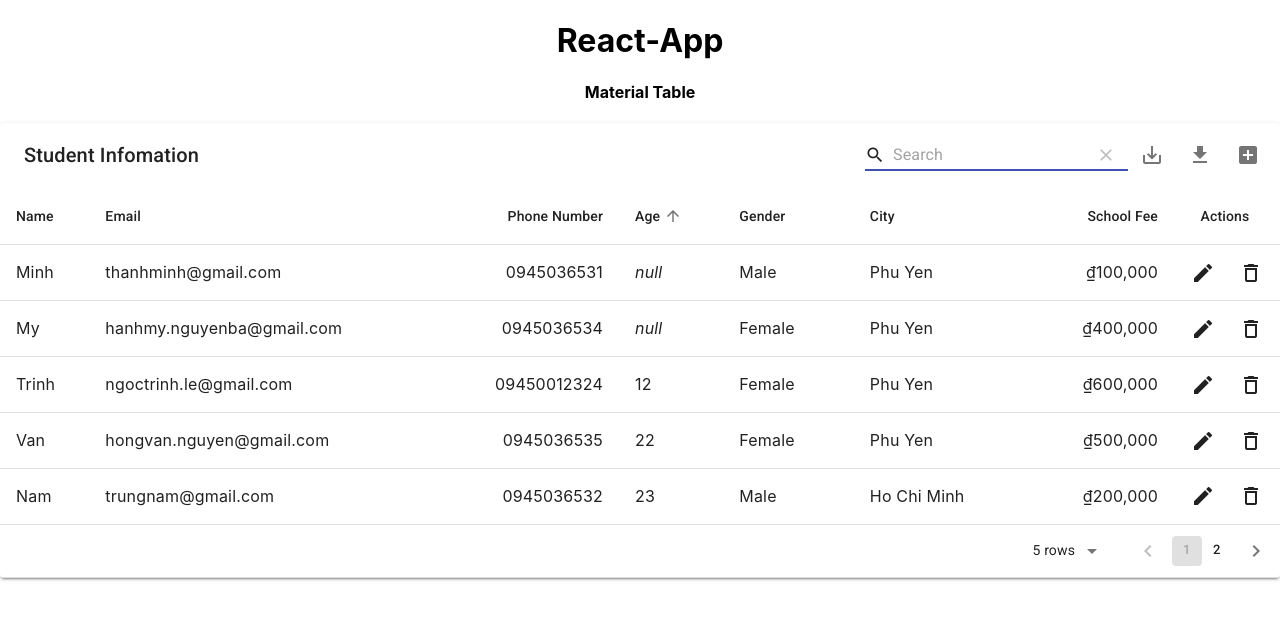
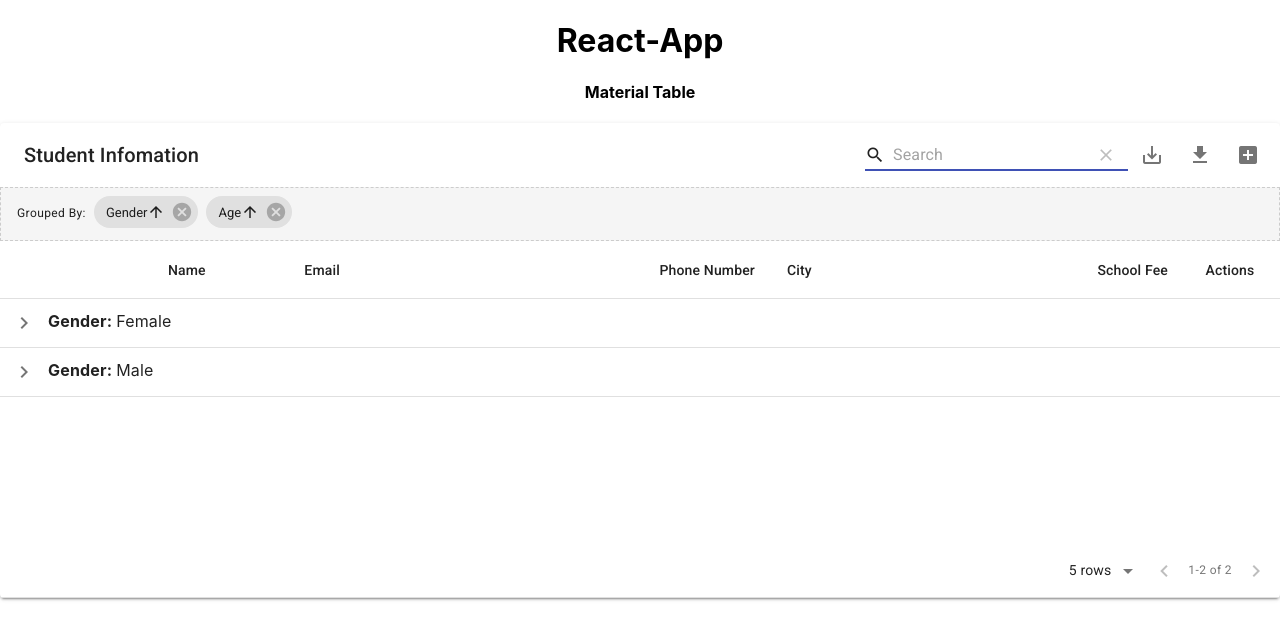
Before and after one commit to thanhminhspk05/learn-mui-table, a React (Create React App) app: page / in a window 1280 px wide. Shown: the top 640 px of the page. Built offline with nearby package versions, Linux system fonts and the light colour scheme.

Commit message:
grouping

```diff
--- a/src/App.js
+++ b/src/App.js
@@ -64,7 +64,7 @@
   const columns = [
     { title: 'Name', field: 'name', sorting: false, filtering: false },
     { title: 'Email', field: 'email', filterPlaceholder: 'Filter by Email' },
-    { title: 'Phone Number', field: 'phone', align: 'right' },
+    { title: 'Phone Number', field: 'phone', align: 'right', grouping: false },
     {
       title: 'Age',
       field: 'age',
@@ -76,8 +76,9 @@
       defaultSort: 'asc',
       searchable: false,
       export: false, // don't export this column
+      defaultGroupOrder: 1, // group 0, then group 1 || Gender -> Age
     },
-    { title: 'Gender', field: 'gender', lookup: { M: 'Male', F: 'Female' } },
+    { title: 'Gender', field: 'gender', lookup: { M: 'Male', F: 'Female' }, defaultGroupOrder: 0 },
     { title: 'City', field: 'city' },
     {
       title: 'School Fee',
@@ -125,24 +126,33 @@
             isFreeAction: true, // positon on top, near add button, default in row table
           },
         ]}
+        onSelectionChange={(selectedRow) => console.log(selectedRow)}
         options={{
           sorting: true,
           search: true,
-          searchFieldAlignment: 'right',
+          searchFieldAlignment: 'right', // left
           searchAutoFocus: true,
-          searchFieldVariant: 'standard',
+          searchFieldVariant: 'standard', // filled, outlined
           // filtering: true,
           paging: true,
           pageSizeOptions: [5, 10, 20, 50],
           pageSize: 5, // pageSize default
-          paginationType: 'stepped',
+          paginationType: 'normal', // stepped
           showFirstLastPageButtons: false, // |< and >| button
           paginationPosition: 'bottom', // top, bottom, both
           exportButton: true, // default false
           exportAllData: true, // default export only current page
           exportFileName: 'TableData', // set filename default
-          addRowPosition: 'first',
+          addRowPosition: 'first', // position on new row when click add button
           actionsColumnIndex: -1, // save button position: last
+          selection: true, // show select on row
+          showSelectAllCheckbox: false, // hide select all checkbox button
+          showTextRowsSelected: false, // hide pink notify select ... rows
+          selectionProps: (rowData) => ({
+            disabled: rowData.age === null, // disabled if age === null
+            // color: 'primary',
+          }),
+          grouping: true, // group and drag header to box to group
         }}
       />
     </div>
```
